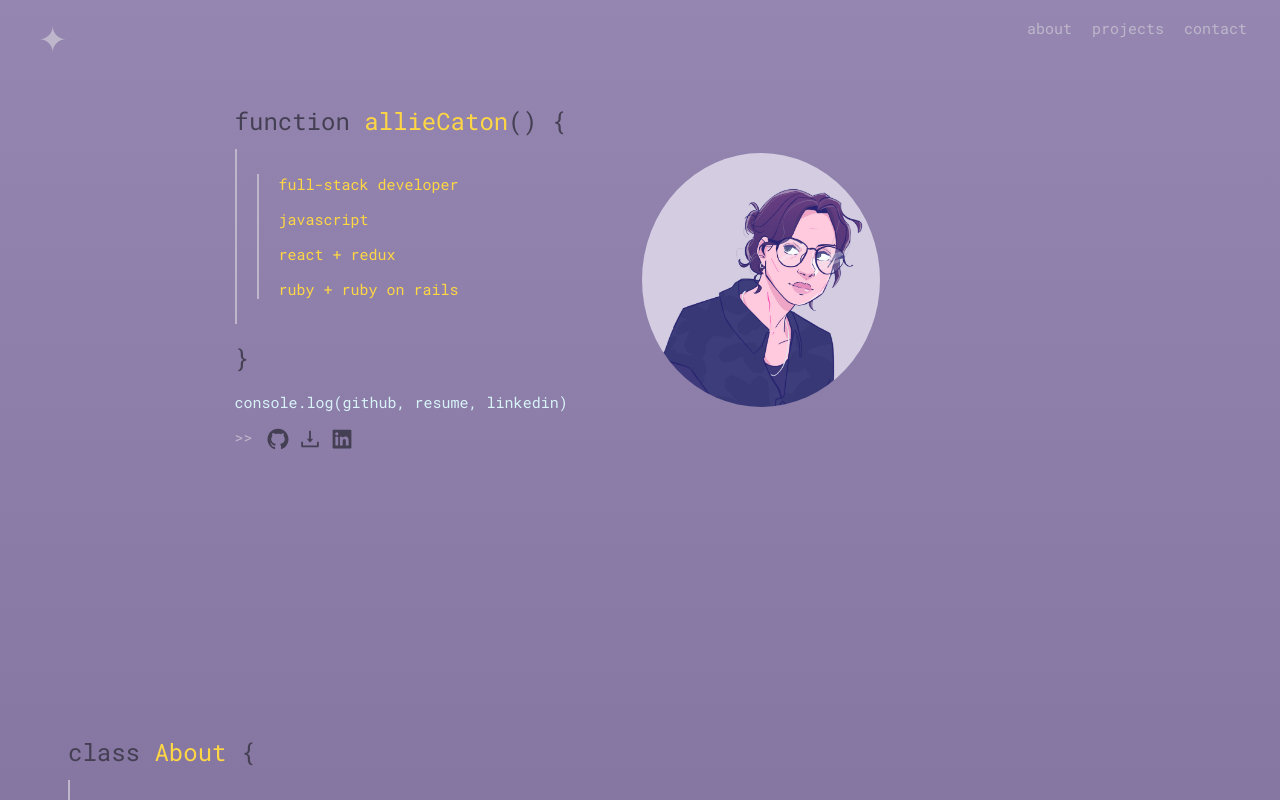
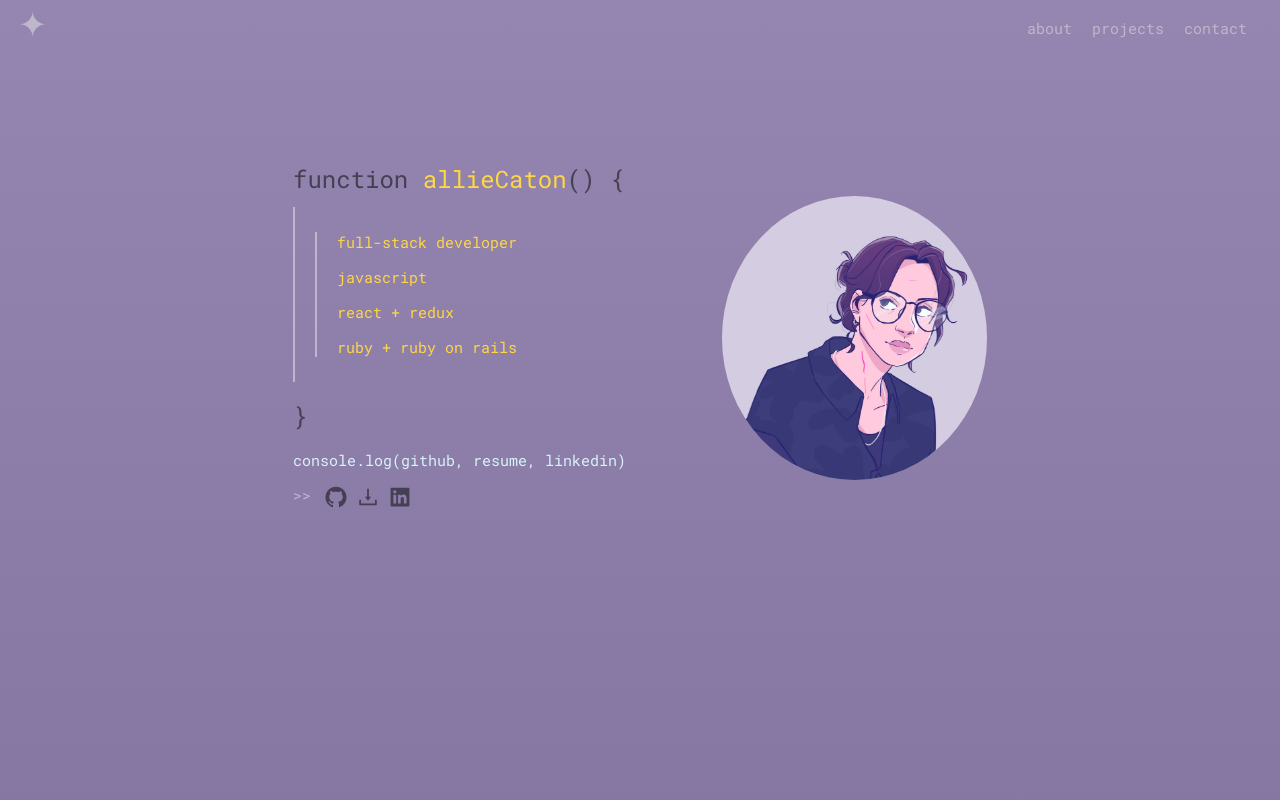
Before and after one commit to alliecaton/alliecaton-portfolio-ARCHIVE, a React (Create React App) app: page / in a window 1280 px wide. Shown: the top 800 px of the page. Built offline with nearby package versions, Linux system fonts and the light colour scheme.

Commit message:
centered home container

```diff
--- a/src/App.css
+++ b/src/App.css
@@ -128,8 +128,7 @@ textarea {
 .navbar-home-container {
   position: -webkit-sticky;
   top: 0;
-  margin: 10px;
-  padding: 10px;
+  padding-top: 5px;
   /* z-index: 100; */
   float: left;
 }
@@ -159,6 +158,8 @@ textarea {
   align-items: center;
   padding: 5%;
   padding-bottom: 200px;
+  margin: 10%;
+  margin-top: 5%;
 }
 
 .home-photo {
--- a/src/containers/HomeContainer.js
+++ b/src/containers/HomeContainer.js
@@ -4,12 +4,12 @@ import HomePhoto from '../components/home/HomePhoto'
 
 const HomeContainer = ({ id }) => {
     return (
-        <div>
+
             <div className="home-container" id={id}>
                 <HomeAbout />
                 <HomePhoto />
             </div>
-        </div>
+
     );
 }
 
```
